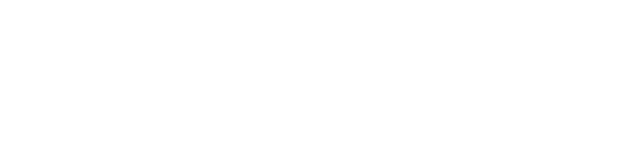
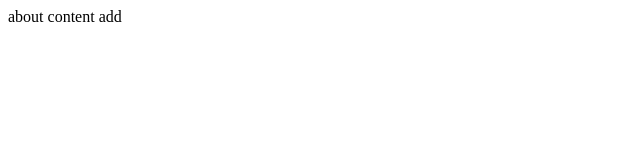
Before and after one commit to smmishra0786/learning, a plain HTML site: page index.html in a window 1280 px wide. Shown: the whole page, without its empty margins (0-640 px from the left). Drawn offline with Linux system fonts and the light colour scheme.

Commit message:
about para add

```diff
--- a/index.html
+++ b/index.html
@@ -6,6 +6,6 @@
     <title>Document</title>
 </head>
 <body>
-
+    <about>about content add</about>
 </body>
 </html>
```
